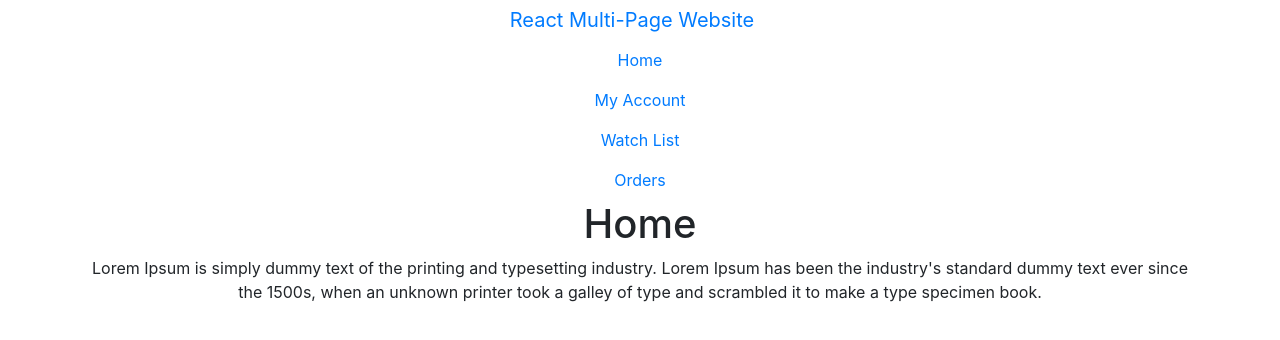
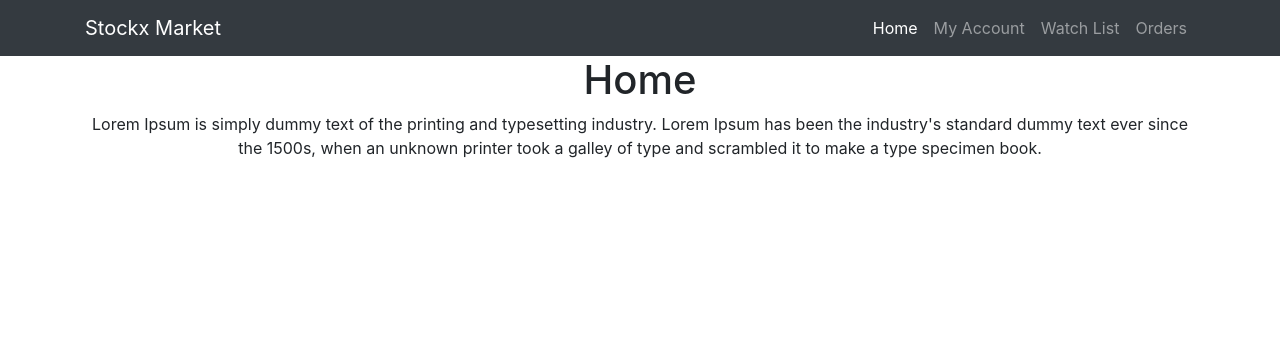
Before and after one commit to zfdupont/stockx-market, a React (Create React App) app: page / in a window 1280 px wide. Shown: the top 340 px of the page. Built offline with nearby package versions, Linux system fonts and the light colour scheme.

Commit message:
navbar no longer ugly

```diff
--- a/src/components/Navigation.jsx
+++ b/src/components/Navigation.jsx
@@ -4,10 +4,10 @@ import { Link, withRouter } from "react-router-dom"
 function Navigation(props){
     return (
         <div className="navigation">
-            <nav>
+            <nav class="navbar navbar-expand-lg navbar-dark bg-dark">
                 <div class="container">
                     <Link class="navbar-brand" to="/">
-                        React Multi-Page Website
+                        Stockx Market
                     </Link>
 
                     <div>
```
